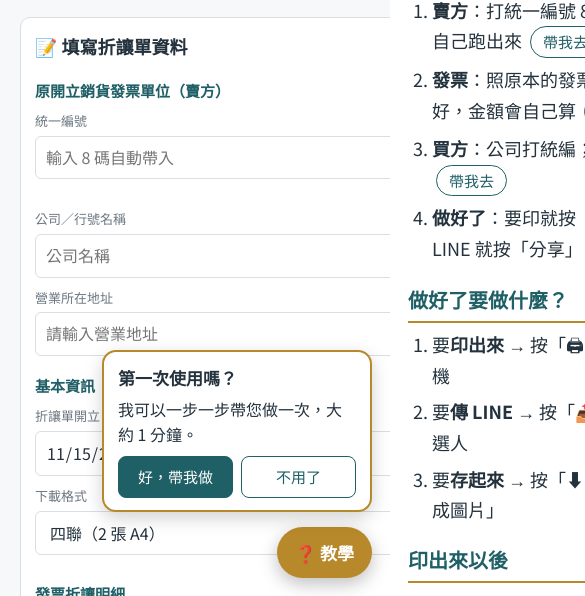
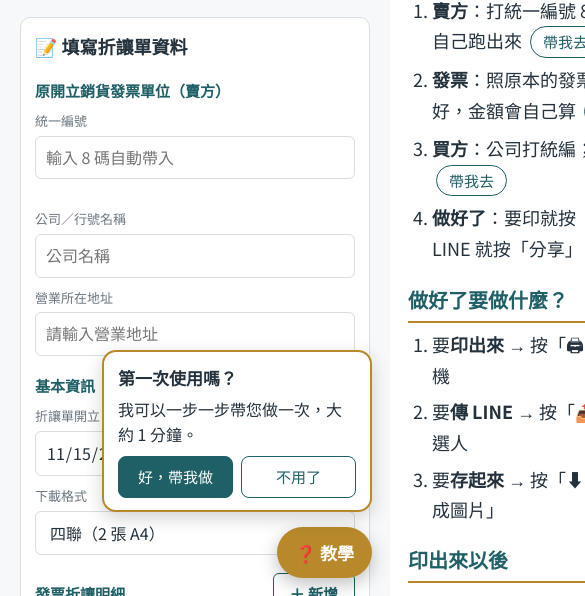
Before and after one commit to cyndi04592/allowance-tool, a plain HTML site: page index.html in a window 390 px wide. Shown: the part 248-844 px from the top of the page, 585 px wide, since content can reach past the window. Drawn offline with nearby package versions, Linux system fonts and the light colour scheme.

Commit message:
修正手機版畫面被撐寬
Co-Authored-By: Claude Opus 5.5 <noreply@anthropic.com>
Claude-Session: https://claude.ai/code/session_01F7deBTNdHQWzbThqaBg8gf

```diff
--- a/index.html
+++ b/index.html
@@ -23,7 +23,8 @@
     --bg:#f6f8f9;
   }
   *{box-sizing:border-box;margin:0;padding:0}
-  body{font-family:'Noto Sans TC',system-ui,sans-serif;color:var(--text);background:var(--bg);line-height:1.6}
+  body{font-family:'Noto Sans TC',system-ui,sans-serif;color:var(--text);background:var(--bg);line-height:1.6;overflow-x:clip}
+  .card,.field,.saved-row select{min-width:0}
   a{color:var(--primary)}
 
   /* ===== 站台表頭 ===== */
@@ -200,7 +201,7 @@
   @media print{#helpFab,#helpNudge,#helpMask,#helpDrawer,#tourRing,#tourCard{display:none!important}}
 
   @media (max-width:1024px){
-    .wrap{grid-template-columns:1fr}
+    .wrap{grid-template-columns:minmax(0,1fr)}
     .pv-card{position:static}
     #previewScroll{max-height:75vh}
     .mob-only{display:block}
```
